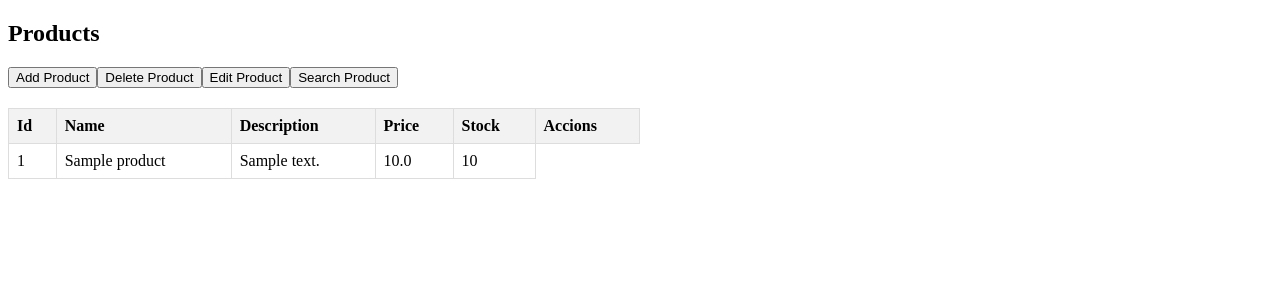
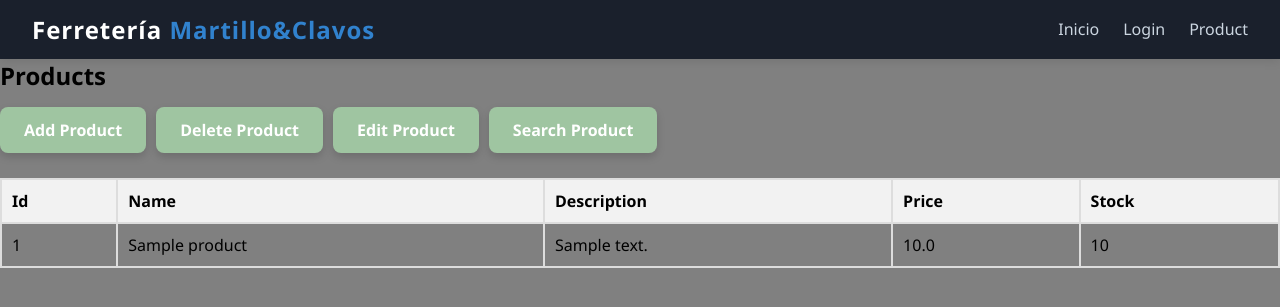
Before and after one commit to 1-ZV/Martillos-y-Clavos, a FastAPI app: page /CRUD/ in a window 1280 px wide. Shown: the top 307 px of the page. Run offline with FastAPI, Linux system fonts and the light colour scheme; tables that the repository leaves empty hold one stand-in row (values such as "Sample post").

Commit message:
Second commit

```diff
--- a/templates/products.html
+++ b/templates/products.html
@@ -4,28 +4,215 @@
     <meta charset="UTF-8">
     <title>Products</title>
     <style>
-        table { width: 50%; border-collapse: collapse; margin: 20px 0; }
-        th, td { border: 1px solid #dddddd; text-align: left; padding: 8px; }
-        th { background-color: #f2f2f2; }
+        table {
+            width: 100%;
+            border-collapse: collapse;
+            margin: 10px 0;
+        }
+
+        th,
+        td {
+            border: 2px solid #dddddd;
+            text-align: left;
+            padding: 10px;
+        }
+
+        th {
+            background-color: #f2f2f2;
+        }
+
+        /* Reset básico para limpiar márgenes por defecto */
+        * {
+            margin: 0;
+            padding: 0;
+            box-sizing: border-box;
+            font-family: 'Segoe UI', Tahoma, Geneva, Verdana, sans-serif;
+        }
+
+        /* Estilos del contenedor del menú */
+        .navbar {
+            background-color: #1a202c;
+            /* Azul oscuro/grisáceo moderno */
+            display: flex;
+            justify-content: space-between;
+            align-items: center;
+            padding: 0.8rem 2rem;
+            position: sticky;
+            top: 0;
+            z-index: 1000;
+            box-shadow: 0 2px 10px rgba(0, 0, 0, 0.1);
+        }
+
+        /* Logotipo o Nombre de la empresa */
+        .navbar-logo a {
+            color: #ffffff;
+            text-decoration: none;
+            font-size: 1.5rem;
+            font-weight: bold;
+            letter-spacing: 1px;
+        }
+
+        .navbar-logo span {
+            color: #3182ce;
+            /* Detalle en azul brillante */
+        }
+
+        /* Lista de enlaces de navegación */
+        .navbar-links {
+            display: flex;
+            list-style: none;
+            align-items: center;
+        }
+
+        .navbar-links li {
+            margin-left: 1.5rem;
+        }
+
+        .navbar-links a {
+            color: #cbd5e0;
+            /* Gris claro */
+            text-decoration: none;
+            font-size: 1rem;
+            font-weight: 500;
+            transition: color 0.3s ease, border-bottom 0.3s ease;
+            padding: 0.5rem 0;
+        }
+
+        /* Efecto Hover al pasar el mouse */
+        .navbar-links a:hover {
+            color: #ffffff;
+            border-bottom: 2px solid #3182ce;
+        }
+
+        /* Botón destacado (por ejemplo, para el Login o Registro) */
+        .navbar-links .btn-login {
+            background-color: #3182ce;
+            color: #ffffff;
+            padding: 0.5rem 1.2rem;
+            border-radius: 5px;
+            transition: background-color 0.3s ease;
+        }
+
+        .navbar-links .btn-login:hover {
+            background-color: #2b6cb0;
+            border-bottom: none;
+            color: #ffffff;
+        }
+
+        /* Menú Hamburguesa para móviles (Oculto en pantallas grandes) */
+        .menu-toggle {
+            display: none;
+            flex-direction: column;
+            cursor: pointer;
+        }
+
+        .menu-toggle .bar {
+            width: 25px;
+            height: 3px;
+            background-color: #ffffff;
+            margin: 4px 0;
+            transition: 0.4s;
+        }
+
+        /* --- DISEÑO RESPONSIVO (MÓVILES) --- */
+        @media (max-width: 768px) {
+            .menu-toggle {
+                display: flex;
+                /* Muestra las barritas en móvil */
+            }
+
+            .navbar-links {
+                display: none;
+                /* Oculta el menú por defecto en móvil */
+                flex-direction: column;
+                width: 100%;
+                position: absolute;
+                top: 100%;
+                left: 0;
+                background-color: #1a202c;
+                padding: 1rem 0;
+                box-shadow: 0 4px 6px rgba(0, 0, 0, 0.1);
+            }
+
+            .navbar-linksli {
+                margin: 1rem 0;
+                text-align: center;
+                width: 100%;
+            }
+
+            /* Clase que se activará con JavaScript para abrir el menú */
+            .navbar-links.active {
+                display: flex;
+            }
+        }
+
+        .btn-add-product {
+            background-color: #9fc5a1;
+            color: white;
+            border: none;
+            padding: 12px 24px;
+            border-radius: 8px;
+            font-size: 16px;
+            font-weight: 600;
+            cursor: pointer;
+            margin: 15px 0;
+            /* separación */
+            transition: all 0.3s ease;
+            box-shadow: 0 4px 8px rgba(0, 0, 0, 0.15);
+            margin-right: 10px;
+        }
+
+        .btn-add-product:hover {
+            background-color: #45a049;
+            transform: translateY(-2px);
+            box-shadow: 0 6px 12px rgba(0, 0, 0, 0.2);
+        }
+
+        .btn-add-product:active {
+            transform: translateY(0);
+        }
+
+        body {
+            background-color: grey;
+        }
     </style>
 </head>
 <body>
+    <nav class="navbar">
+        <div class="navbar-logo">
+            <a href="/">Ferretería<span> Martillo&Clavos</span></a>
+        </div>
+
+        <div class="menu-toggle" id="mobile-menu">
+            <span class="bar"></span>
+            <span class="bar"></span>
+            <span class="bar"></span>
+        </div>
+
+        <ul class="navbar-links" id="nav-list">
+            <li><a href="/CRUD">Inicio</a></li>
+            <li><a href="/login">Login</a></li>
+            <li><a href="/products">Product</a></li>
+            <!--li><a href="#">Contacto</a></li>
+            <li><a href="/Login/" class="btn-login">Iniciar Sesión</a></li-->
+        </ul>
+    </nav>
 
     <h2>Products</h2>
 
     <table>
         <thead>
             <form action="add_products" method="get">
-                <input type="submit" value="Add Product">
+                <input type="submit" value="Add Product" class="btn-add-product">
             </form>
             <form action="delete_products" method="get">
-                <input type="submit" value="Delete Product">
+                <input type="submit" value="Delete Product" class="btn-add-product">
             </form>
             <form action="edit_products" method="get">
-                <input type="submit" value="Edit Product">
+                <input type="submit" value="Edit Product" class="btn-add-product">
             </form>
             <form action="search_products" method="get">
-                <input type="submit" value="Search Product">
+                <input type="submit" value="Search Product" class="btn-add-product">
             </form>
             <tr>
                 <th>Id</th>
@@ -34,7 +221,6 @@
                 <th>Description</th>
                 <th>Price</th>
                 <th>Stock</th>
-                <th>Accions</th>
             </tr>
         </thead>
         <tbody>
@@ -49,6 +235,5 @@
             {% endfor %}
         </tbody>
     </table>
-
 </body>
 </html>
```
